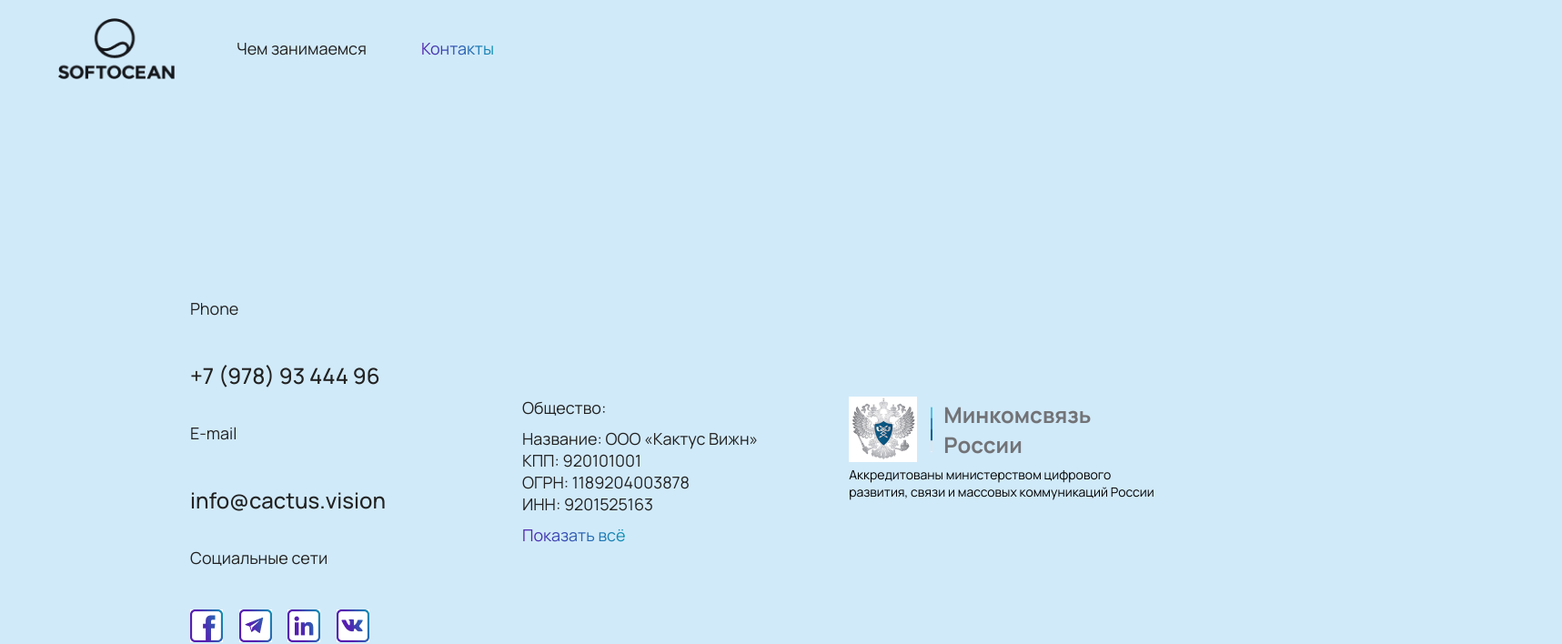
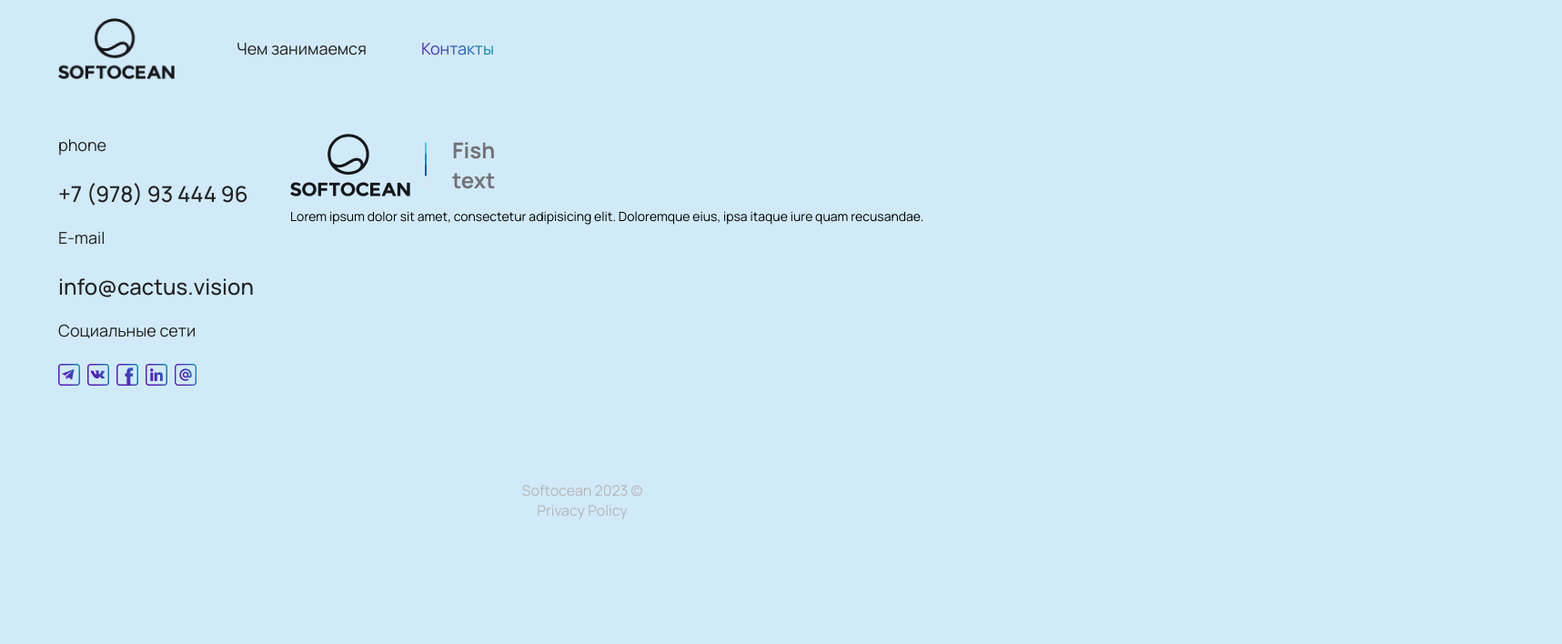
Before and after one commit to Softocean/softocean_landing, a Next.js app: page /contacts in a window 1280 px wide. Shown: the top 708 px of the page at 91% size, 1717 px wide, since content can reach past the window. Built offline with nearby package versions, Linux system fonts and the light colour scheme.

Commit message:
fix: contacts

```diff
--- a/src/app/contacts/page.tsx
+++ b/src/app/contacts/page.tsx
@@ -1,23 +1,10 @@
 import React from 'react';
 import ContactsData from '@/components/contacts/contactsData';
-import RequisitesInfo from '@/components/contacts/requisitesInfo';
-import MinistryOfCom from '@/components/contacts/ministryOfCom';
 
 export default function Contacts() {
   return (
-    <div
-      className="
-        ml-[245px] max-2xl:ml-[145px] max-xl:ml-[95px] max-lg:ml-[75px]
-        gap-[200px] max-2xl:gap-[150px] max-xl:gap-[100px] max-lg:gap-[50px]
-        mt-[180px] flex w-fit flex-row items-center">
+    <section className="flex w-full flex-col gap-10 py-5 md:flex-row md:py-10">
       <ContactsData />
-      <div
-        className="
-          flex w-fit flex-row
-          gap-[120px] max-2xl:gap-[100px] max-xl:gap-[80px] max-lg:gap-[60px]">
-        <RequisitesInfo />
-        <MinistryOfCom />
-      </div>
-    </div>
+    </section>
   );
 }
--- a/src/components/contacts/constants/index.tsx
+++ /dev/null
@@ -1,89 +0,0 @@
-import Image from 'next/image';
-import FB from '../../../../assets/icons/FB.jpg';
-import Tg from '../../../../assets/icons/Telegram.jpg';
-import In from '../../../../assets/icons/LinkedIn.jpg';
-import VK from '../../../../assets/icons/VK.jpg';
-
-interface infoData {
-  id: number;
-  title: string;
-  description: string | JSX.Element;
-}
-
-interface requisitesData {
-  [key: string]: string | number;
-}
-
-export const infoData: infoData[] = [
-  {
-    id: 0,
-    title: 'Phone',
-    description: '+7 (978) 93 444 96',
-  },
-  {
-    id: 1,
-    title: 'E-mail',
-    description: 'info@cactus.vision',
-  },
-  {
-    id: 2,
-    title: 'Социальные сети',
-    description: (
-      <>
-        <a href="https://example.com">
-          <Image
-            className="mr-[25px] cursor-pointer"
-            alt="иконка facebook"
-            src={FB}
-            width={36}
-            height={36}
-            placeholder="blur"
-            blurDataURL={FB.src}
-          />
-        </a>
-        <a href="https://example.com">
-          <Image
-            className="mr-[25px] cursor-pointer"
-            alt="иконка telegram"
-            src={Tg}
-            width={36}
-            height={36}
-            placeholder="blur"
-            blurDataURL={Tg.src}
-          />
-        </a>
-        <a href="https://example.com">
-          <Image
-            className="mr-[25px] cursor-pointer"
-            alt="иконка linkedin"
-            src={In}
-            width={36}
-            height={36}
-            placeholder="blur"
-            blurDataURL={In.src}
-          />
-        </a>
-        <a href="https://example.com">
-          <Image
-            className="mr-[25px] cursor-pointer"
-            alt="иконка вконтакте"
-            src={VK}
-            width={36}
-            height={36}
-            placeholder="blur"
-            blurDataURL={VK.src}
-          />
-        </a>
-      </>
-    ),
-  },
-];
-
-export const requisitesData: requisitesData[] = [
-  {
-    'Название: ': 'ООО «Кактус Вижн»',
-    'КПП: ': 920101001,
-    'ОГРН: ': 1189204003878,
-    'ИНН: ': 9201525163,
-  },
-];
--- a/src/components/contacts/contactsData/index.tsx
+++ b/src/components/contacts/contactsData/index.tsx
@@ -1,27 +1,66 @@
-import { FC } from 'react';
-import { infoData } from '@/components/contacts/constants';
+import Image from 'next/image';
+import Link from 'next/link';
+import { contactsMock } from '@/data/contacts';
+import separator from '../../../../assets/icons/separator.jpg';
+import logo from '../../../../assets/logo-footer.png';
 
-const contactsData: FC = () => {
+const ContactsData = () => {
   return (
-    <div className="flex flex-col py-10 list-none gap-[30px]">
-      {infoData.map((info) => {
+    <>
+      <div className="flex list-none flex-col gap-5">
+        {contactsMock.map((info) => {
           return (
             <>
               <h4
-              className="mt-0 mb-[10px] relative my-[5px] whitespace-nowrap
+                className="relative my-[5px] mt-0 whitespace-nowrap
                 text-base max-lg:text-sm-16 max-sm:text-sm">
-              <div>{info.title}</div>
+                <div>{info.label}</div>
               </h4>
+              {typeof info.value === 'string' ? (
                 <p
-              className="relative flex my-[5px] font-medium whitespace-nowrap
-                text-base-24 max-lg:text-base max-sm:text-sm">
-              {info.description}
+                  className="relative flex whitespace-nowrap text-base-24
+                font-medium max-lg:text-base max-sm:text-sm">
+                  {info.value}
                 </p>
+              ) : (
+                <ul className="flex gap-2">
+                  {info.value.map((link) => (
+                    <li key={link.href}>
+                      <Link href={link.href}>
+                        <Image src={link.icon} alt={link.label} />
+                      </Link>
+                    </li>
+                  ))}
+                </ul>
+              )}
             </>
           );
         })}
       </div>
+      <div className="flex flex-col gap-3 text-base leading-[125%] max-lg:text-sm-16 max-sm:text-sm">
+        <div className="flex gap-4">
+          <Image src={logo} alt="логотип" />
+          <Image
+            className="mr-[12px] h-[50px] cursor-pointer self-center"
+            alt="изображение линии-разделителя"
+            src={separator}
+            width={2}
+            placeholder="blur"
+            blurDataURL={separator.src}
+          />
+          <p className="self-center font-openSans text-base-24 font-bold text-greyDark max-lg:text-base max-sm:text-sm">
+            Fish
+            <br />
+            text
+          </p>
+        </div>
+        <p className="text-sm text-black">
+          Lorem ipsum dolor sit amet, consectetur adipisicing elit. Doloremque eius, ipsa itaque
+          iure quam recusandae.
+        </p>
+      </div>
+    </>
   );
 };
 
-export default contactsData;
+export default ContactsData;
--- a/src/components/contacts/ministryOfCom/index.tsx
+++ /dev/null
@@ -1,44 +0,0 @@
-import { FC } from 'react';
-import Image from 'next/image';
-import MСlogo from '../../../../assets/icons/MCLogo.jpg';
-import separator from '../../../../assets/icons/separator.jpg';
-
-const MinistryOfCom: FC = () => {
-  return (
-    <div className="py-10">
-      <div className="w-[784px] text-base max-lg:text-sm-16 max-sm:text-sm leading-[125%]">
-        <div className="flex">
-          <Image
-            className="mr-[15px] cursor-pointer"
-            alt="изображение герба министерства связи"
-            src={MСlogo}
-            width={75}
-            height={73}
-            placeholder="blur"
-            blurDataURL={MСlogo.src}
-          />
-          <Image
-            className="mr-[12px] h-[50px] self-center cursor-pointer"
-            alt="изображение линии-разделителя"
-            src={separator}
-            width={2}
-            placeholder="blur"
-            blurDataURL={separator.src}
-          />
-          <p className="self-center text-base-24 max-lg:text-base max-sm:text-sm text-greyDark font-openSans font-bold">
-            Минкомсвязь
-            <br />
-            России
-          </p>
-        </div>
-        <p className="mt-[3.17px] text-sm text-black">
-          Аккредитованы министерством цифрового
-          <br />
-          развития, связи и массовых коммуникаций России
-        </p>
-      </div>
-    </div>
-  );
-};
-
-export default MinistryOfCom;
--- a/src/components/contacts/requisitesInfo/index.tsx
+++ /dev/null
@@ -1,30 +0,0 @@
-import { FC } from 'react';
-import Link from 'next/link';
-import { requisitesData } from '@/components/contacts/constants';
-
-const requisitesInfo: FC = () => {
-  return (
-    <div className="py-10">
-      <p className="mb-[10px] text-base max-lg:text-sm-16 max-sm:text-sm whitespace-nowrap">
-        Общество:
-      </p>
-      {requisitesData.map((item, index) => (
-        <div className="mb-[10px]" key={index}>
-          {Object.entries(item).map(([key, value]) => (
-            <p className="text-base max-lg:text-sm-16 max-sm:text-sm whitespace-nowrap" key={key}>
-              <span>{key}</span>
-              <span>{value}</span>
-            </p>
-          ))}
-        </div>
-      ))}
-      <Link
-        href="/#"
-        className="bg-gradient-main from-deep-sky-blue to-rebecca-purple bg-clip-text text-base text-transparent cursor-pointer">
-        Показать всё
-      </Link>
-    </div>
-  );
-};
-
-export default requisitesInfo;
--- a/src/components/header/Header.tsx
+++ b/src/components/header/Header.tsx
@@ -3,6 +3,7 @@ import { useState } from 'react';
 import Image from 'next/image';
 import Link from 'next/link';
 import { usePathname } from 'next/navigation';
+import { contactsMock } from '@/data/contacts';
 import { navLinks } from '@/data/nav-links';
 import logo from '../../../assets/logo-footer.png';
 import { NavLink } from '../nav-link';
@@ -10,6 +11,7 @@ import { NavLink } from '../nav-link';
 export default function Header() {
   const pathname = usePathname();
   const [isOpened, setIsOpened] = useState(false);
+
   function toggleMenu() {
     setIsOpened(!isOpened);
   }
@@ -125,7 +127,7 @@ export default function Header() {
             </li>
             <li>
               <Link className="hover:text-purple-400 text-purple-500 block py-2 md:p-4" href="/">
-                +7 (978) 93 444 96
+                {typeof contactsMock[0].value === 'string' && contactsMock[0].value}
               </Link>
             </li>
             <li>
--- /dev/null
+++ b/src/data/contacts.ts
@@ -0,0 +1,70 @@
+import { StaticImageData } from 'next/image';
+import email from '../../assets/social-icons/email.png';
+import fc from '../../assets/social-icons/facebook.png';
+import ld from '../../assets/social-icons/linkedIn.png';
+import tg from '../../assets/social-icons/telegram.png';
+import vk from '../../assets/social-icons/vkontakte.png';
+
+type SocialLinksType = {
+  id: number;
+  icon: StaticImageData;
+  href: string;
+  label: string;
+};
+
+type ContactsDataType = {
+  id: number;
+  label: string;
+  value: string | SocialLinksType[];
+};
+
+export const socialLinks: SocialLinksType[] = [
+  {
+    id: 1,
+    icon: tg,
+    href: '',
+    label: 'telegram',
+  },
+  {
+    id: 2,
+    icon: vk,
+    href: '',
+    label: 'vkontakte',
+  },
+  {
+    id: 3,
+    icon: fc,
+    href: '',
+    label: 'facebook',
+  },
+  {
+    id: 4,
+    icon: ld,
+    href: '',
+    label: 'linkedin',
+  },
+  {
+    id: 5,
+    icon: email,
+    href: '',
+    label: 'email',
+  },
+];
+
+export const contactsMock: ContactsDataType[] = [
+  {
+    id: 1,
+    label: 'phone',
+    value: '+7 (978) 93 444 96',
+  },
+  {
+    id: 2,
+    label: 'E-mail',
+    value: 'info@cactus.vision',
+  },
+  {
+    id: 3,
+    label: 'Социальные сети',
+    value: socialLinks,
+  },
+];
```
Lines whose indentation alone changed are shown as unchanged.
